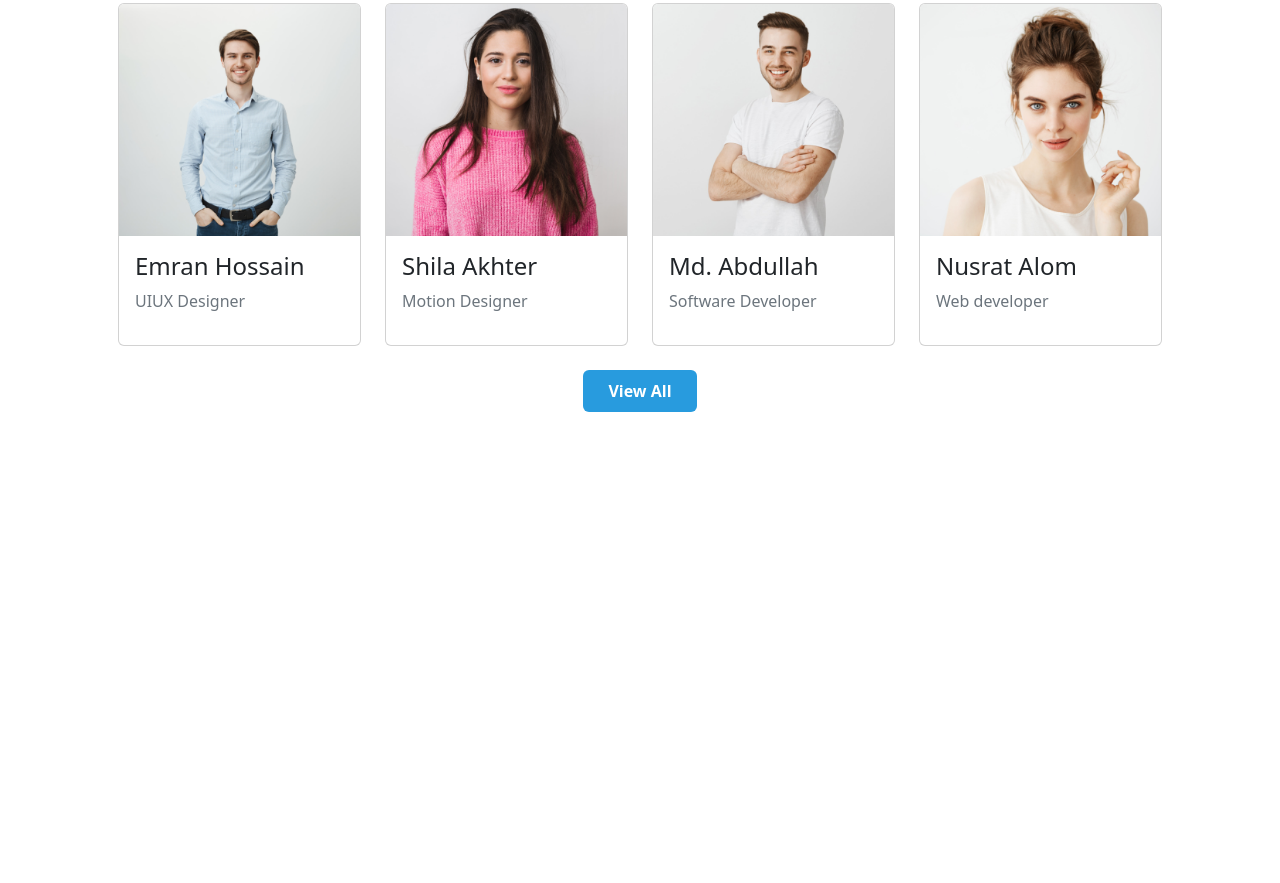
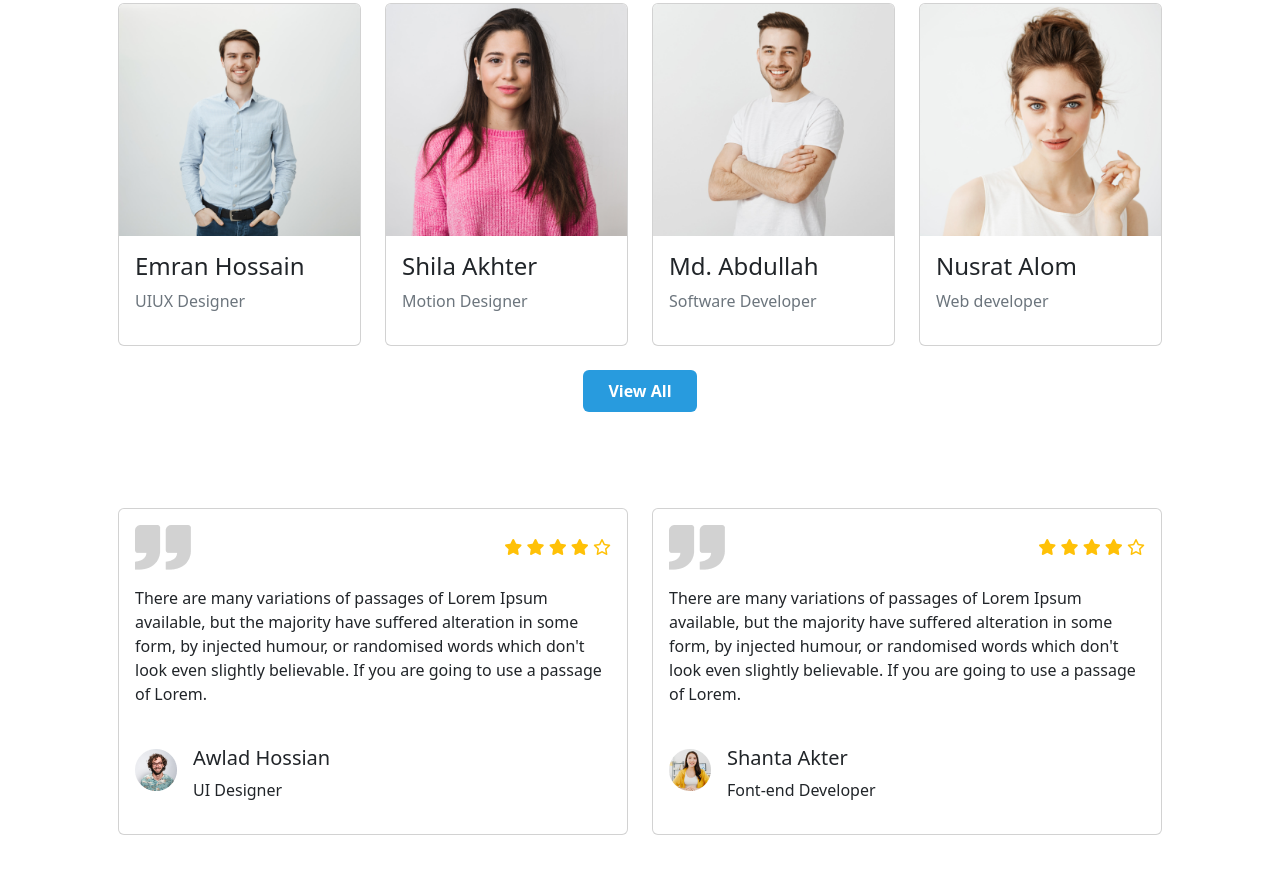
Before and after one commit to Akashsarker443/assignment-3, a plain HTML site: page index.html in a window 1280 px wide. Shown: the part 2990-3873 px from the top of the page. Before the commit the page ends 3450 px from the top, so only its background shows below. Drawn offline with nearby package versions, Linux system fonts and the light colour scheme.

Commit message:
feedback section added

```diff
--- a/index.html
+++ b/index.html
@@ -11,6 +11,8 @@
       integrity="sha384-gH2yIJqKdNHPEq0n4Mqa/HGKIhSkIHeL5AyhkYV8i59U5AR6csBvApHHNl/vI1Bx"
       crossorigin="anonymous"
     />
+    <!-- font awesome link -->
+    <script src="https://kit.fontawesome.com/60352abfef.js" crossorigin="anonymous"></script>
     <!-- custom class -->
     <link rel="stylesheet" href="style.css" />
 
@@ -543,18 +545,100 @@
                   View All
                 </button>
               </div>
+          </section>
+
+          <!-- successful students section start -->
 
 
 
 
 
 
+          <!-- feedback section start -->
+
+          <section class="container p-5">
+            <div class="row g-4">
+              <div class="col-sm-12 col-lg-6 col-md-12  col-12">
+                <div class="card">
+                  <div class="card-body">
+                    <div class="d-flex justify-content-between align-items-center mb-3">
+                      <div>
+                        <img src="images/comma.png" class="img-fluid" alt="">
+                      </div>
+                      <div>
+                        <i class="fa-solid fa-star text-warning"></i>
+                        <i class="fa-solid fa-star text-warning"></i>
+                        <i class="fa-solid fa-star text-warning"></i>
+                        <i class="fa-solid fa-star text-warning"></i>
+                        <i class="fa-regular fa-star text-warning"></i>
+                      </div>
+
+                    </div>
+
+                    <p class="card-text">There are many variations of passages of Lorem Ipsum available, but
+                      the majority have suffered alteration in some form, by injected
+                      humour, or randomised words which don't look even slightly
+                      believable. If you are going to use a passage of Lorem.</p>
+                      <div class="d-flex align-items-center">
+
+                        <div>
+                          <img src="images/student/student-5.png" class="img-fluid me-3" alt="">
+                        </div>
+                        <div>
+                          <h5 class="pt-4">Awlad Hossian</h5>
+                          <p>UI  Designer</p>
+
+                        </div>
+
+
+                    </div>
+
+                  </div>
+                </div>
+              </div>
+              <div class="col-sm-12 col-lg-6 col-md-12  col-12">
+                <div class="card">
+                  <div class="card-body">
+                    <div class="d-flex justify-content-between align-items-center mb-3">
+                      <div>
+                        <img src="images/comma.png" class="img-fluid" alt="">
+                      </div>
+                      <div>
+                        <i class="fa-solid fa-star text-warning"></i>
+                        <i class="fa-solid fa-star text-warning"></i>
+                        <i class="fa-solid fa-star text-warning"></i>
+                        <i class="fa-solid fa-star text-warning"></i>
+                        <i class="fa-regular fa-star text-warning"></i>
+                      </div>
+
+                    </div>
+
+                    <p class="card-text">There are many variations of passages of Lorem Ipsum available, but
+                      the majority have suffered alteration in some form, by injected
+                      humour, or randomised words which don't look even slightly
+                      believable. If you are going to use a passage of Lorem.</p>
+                      <div class="d-flex align-items-center">
+
+                        <div>
+                          <img src="images/student/student-6.png" class="img-fluid me-3" alt="">
+                        </div>
+                        <div>
+                          <h5 class="pt-4">Shanta Akter</h5>
+                          <p>Font-end Developer</p>
+
+                        </div>
+
+
+                    </div>
+                  </div>
+                </div>
+              </div>
+            </div>
+
           </section>
 
+          <!-- feedback section end -->
 
-
-
-      <!-- successful students section start -->
 
 
 
```
